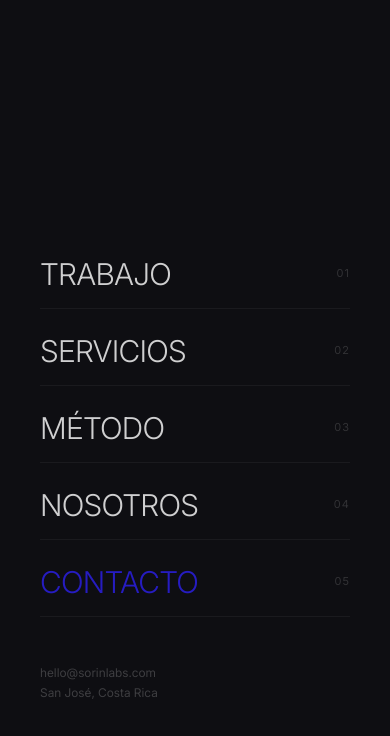
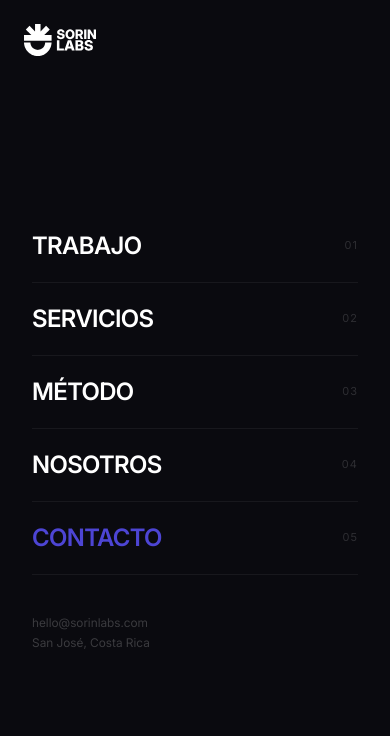
Before and after one commit to kirianL/SorinLabs, a Next.js app: page / in a window 390 px wide. Both pictures are taken after a click on the button 346 px from the left and 40 px from the top of the page. Shown: the top 736 px of the page. Built offline with nearby package versions, Linux system fonts and the light colour scheme.

Commit message:
feat: redesign mobile menu with visible X/logo, brighter blue, matching dark bg

```diff
--- a/src/components/layout/navbar.tsx
+++ b/src/components/layout/navbar.tsx
@@ -4,6 +4,7 @@ import Link from "next/link";
 import Image from "next/image";
 import { useState, useEffect } from "react";
 import { motion, AnimatePresence } from "motion/react";
+import { X, Menu } from "lucide-react";
 
 const navLinks = [
   { href: "/portafolio", label: "TRABAJO" },
@@ -22,20 +23,23 @@ export function Navbar() {
     return () => window.removeEventListener("scroll", handleScroll);
   }, []);
 
-  // Lock body scroll when mobile menu is open
+  // iOS-safe scroll lock
   useEffect(() => {
     if (isMobileMenuOpen) {
+      const scrollY = window.scrollY;
       document.body.style.overflow = "hidden";
       document.body.style.position = "fixed";
       document.body.style.width = "100%";
-      document.body.style.top = `-${window.scrollY}px`;
+      document.body.style.top = `-${scrollY}px`;
     } else {
       const scrollY = document.body.style.top;
       document.body.style.overflow = "";
       document.body.style.position = "";
       document.body.style.width = "";
       document.body.style.top = "";
-      window.scrollTo(0, parseInt(scrollY || "0") * -1);
+      if (scrollY) {
+        window.scrollTo(0, parseInt(scrollY) * -1);
+      }
     }
     return () => {
       document.body.style.overflow = "";
@@ -50,12 +54,12 @@ export function Navbar() {
       <header
         className={`fixed top-0 left-0 right-0 z-50 transition-all duration-300 ${
           isScrolled
-            ? "bg-[#131212]/95 backdrop-blur-md border-b border-white/5"
+            ? "bg-[#0a0a0f]/95 backdrop-blur-md border-b border-white/5"
             : "bg-transparent"
         }`}
       >
         <nav className="mx-auto flex max-w-7xl items-center justify-between px-6 lg:px-8 py-5">
-          <Link href="/" className="relative z-[60] flex items-center gap-2">
+          <Link href="/" className="flex items-center gap-2">
             <Image
               src="/LogoFullBlanco.svg"
               alt="Sorin Labs"
@@ -66,7 +70,7 @@ export function Navbar() {
             />
           </Link>
 
-          {/* Center Nav */}
+          {/* Desktop Nav */}
           <div className="hidden lg:flex items-center">
             {navLinks.map((link, i) => (
               <span key={link.href} className="flex items-center">
@@ -85,7 +89,7 @@ export function Navbar() {
             ))}
           </div>
 
-          {/* Right — Contact */}
+          {/* Desktop Contact */}
           <div className="hidden lg:flex items-center">
             <Link
               href="/contacto"
@@ -95,50 +99,29 @@ export function Navbar() {
             </Link>
           </div>
 
-          {/* Mobile Toggle */}
+          {/* Mobile: hamburger / close */}
           <button
             onClick={() => setIsMobileMenuOpen(!isMobileMenuOpen)}
-            className="relative z-[70] flex flex-col items-end justify-center gap-[5px] h-10 w-10 lg:hidden"
+            className="relative z-[70] flex items-center justify-center h-10 w-10 lg:hidden"
             aria-label="Toggle menu"
           >
-            <motion.span
-              animate={
-                isMobileMenuOpen
-                  ? { rotate: 45, y: 7, width: 24 }
-                  : { rotate: 0, y: 0, width: 24 }
-              }
-              transition={{ duration: 0.3, ease: "easeInOut" }}
-              className="block h-[2px] bg-white rounded-full origin-center"
-            />
-            <motion.span
-              animate={
-                isMobileMenuOpen ? { opacity: 0, x: 12 } : { opacity: 1, x: 0 }
-              }
-              transition={{ duration: 0.2 }}
-              className="block h-[2px] w-4 bg-white/60 rounded-full"
-            />
-            <motion.span
-              animate={
-                isMobileMenuOpen
-                  ? { rotate: -45, y: -7, width: 24 }
-                  : { rotate: 0, y: 0, width: 16 }
-              }
-              transition={{ duration: 0.3, ease: "easeInOut" }}
-              className="block h-[2px] bg-white/40 rounded-full origin-center"
-            />
+            {isMobileMenuOpen ? (
+              <X size={24} className="text-white" />
+            ) : (
+              <Menu size={24} className="text-white" />
+            )}
           </button>
         </nav>
       </header>
 
-      {/* Mobile Menu — OUTSIDE header for iOS compatibility */}
+      {/* Mobile Menu Overlay — outside header */}
       <AnimatePresence>
         {isMobileMenuOpen && (
           <motion.div
             initial={{ opacity: 0 }}
             animate={{ opacity: 1 }}
             exit={{ opacity: 0 }}
-            transition={{ duration: 0.3, ease: "easeInOut" }}
-            className="lg:hidden"
+            transition={{ duration: 0.25 }}
             style={{
               position: "fixed",
               top: 0,
@@ -147,23 +130,41 @@ export function Navbar() {
               bottom: 0,
               width: "100vw",
               height: "100dvh",
-              backgroundColor: "#0e0e12",
+              backgroundColor: "#0a0a0f",
               zIndex: 60,
               display: "flex",
               flexDirection: "column",
-              paddingTop: "6rem",
             }}
           >
-            {/* Menu content */}
-            <div className="flex flex-1 flex-col items-start justify-center px-10">
-              <nav className="flex flex-col gap-2 w-full">
+            {/* Top bar with logo */}
+            <div className="flex items-center justify-between px-6 py-5">
+              <Link
+                href="/"
+                onClick={() => setIsMobileMenuOpen(false)}
+                className="flex items-center"
+              >
+                <Image
+                  src="/LogoFullBlanco.svg"
+                  alt="Sorin Labs"
+                  width={160}
+                  height={36}
+                  className="h-8 w-auto"
+                />
+              </Link>
+              {/* Spacer for the close button which sits in the header z-70 */}
+              <div className="h-10 w-10" />
+            </div>
+
+            {/* Links */}
+            <div className="flex flex-1 flex-col justify-center px-8 -mt-16">
+              <nav className="flex flex-col gap-0 w-full">
                 {navLinks.map((link, i) => (
                   <motion.div
                     key={link.href}
-                    initial={{ opacity: 0, x: -30 }}
-                    animate={{ opacity: 1, x: 0 }}
+                    initial={{ opacity: 0, y: 16 }}
+                    animate={{ opacity: 1, y: 0 }}
                     transition={{
-                      delay: 0.2 + i * 0.06,
+                      delay: 0.1 + i * 0.05,
                       duration: 0.4,
                       ease: "easeOut",
                     }}
@@ -171,9 +172,9 @@ export function Navbar() {
                     <Link
                       href={link.href}
                       onClick={() => setIsMobileMenuOpen(false)}
-                      className="group flex items-center justify-between py-4 border-b border-white/5"
+                      className="group flex items-center justify-between py-5 border-b border-white/[0.06]"
                     >
-                      <span className="text-3xl font-light tracking-tight text-white/80 transition-colors group-hover:text-white">
+                      <span className="text-2xl font-semibold tracking-tight text-white transition-colors group-hover:text-[#4d45d4]">
                         {link.label}
                       </span>
                       <span className="text-[11px] tracking-widest text-white/15 font-mono">
@@ -183,10 +184,10 @@ export function Navbar() {
                   </motion.div>
                 ))}
                 <motion.div
-                  initial={{ opacity: 0, x: -30 }}
-                  animate={{ opacity: 1, x: 0 }}
+                  initial={{ opacity: 0, y: 16 }}
+                  animate={{ opacity: 1, y: 0 }}
                   transition={{
-                    delay: 0.2 + navLinks.length * 0.06,
+                    delay: 0.1 + navLinks.length * 0.05,
                     duration: 0.4,
                     ease: "easeOut",
                   }}
@@ -194,9 +195,9 @@ export function Navbar() {
                   <Link
                     href="/contacto"
                     onClick={() => setIsMobileMenuOpen(false)}
-                    className="group flex items-center justify-between py-4 border-b border-white/5"
+                    className="group flex items-center justify-between py-5 border-b border-white/[0.06]"
                   >
-                    <span className="text-3xl font-light tracking-tight text-[#261cc1] transition-colors group-hover:text-white">
+                    <span className="text-2xl font-semibold tracking-tight text-[#4d45d4] transition-colors group-hover:text-white">
                       CONTACTO
                     </span>
                     <span className="text-[11px] tracking-widest text-white/15 font-mono">
@@ -210,8 +211,8 @@ export function Navbar() {
               <motion.div
                 initial={{ opacity: 0 }}
                 animate={{ opacity: 1 }}
-                transition={{ delay: 0.6, duration: 0.4 }}
-                className="mt-12 text-xs text-white/20 space-y-1"
+                transition={{ delay: 0.5, duration: 0.4 }}
+                className="mt-10 text-xs text-white/20 space-y-1"
               >
                 <p>hello@sorinlabs.com</p>
                 <p>San José, Costa Rica</p>
```
